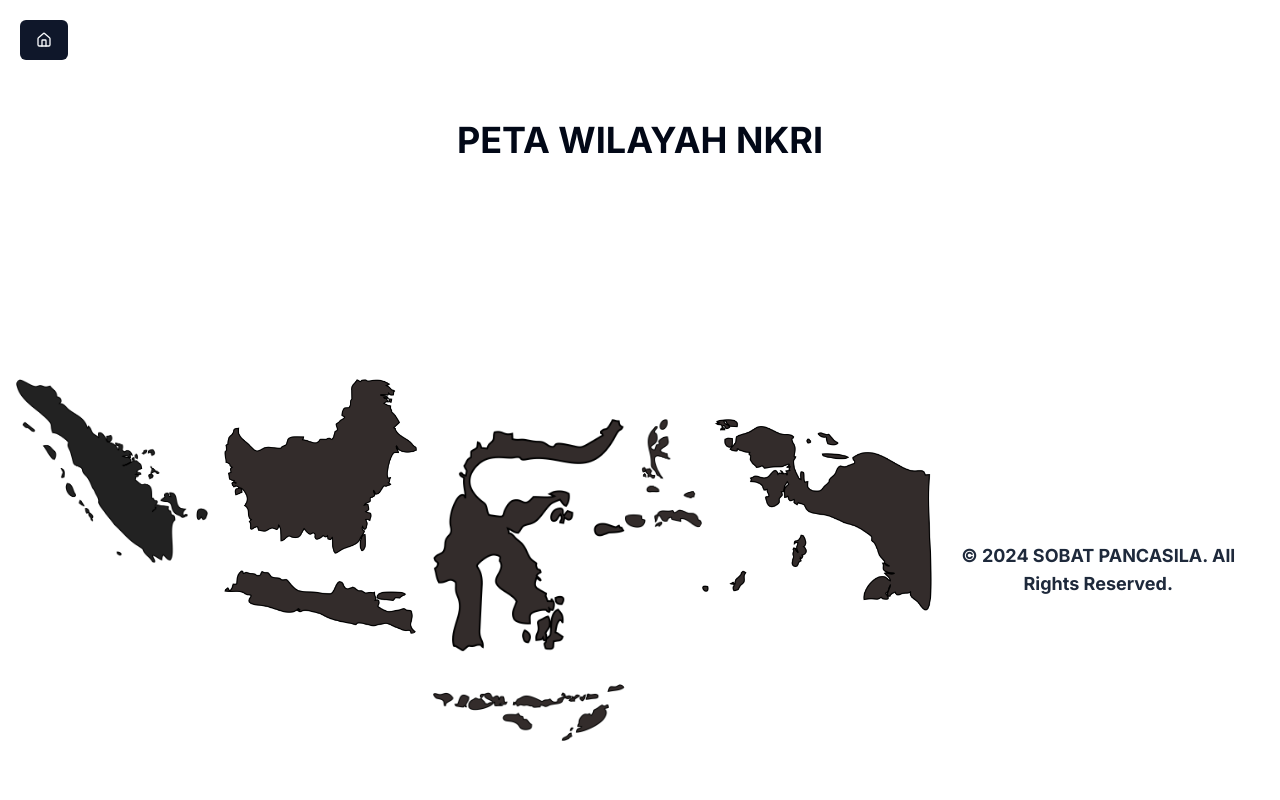
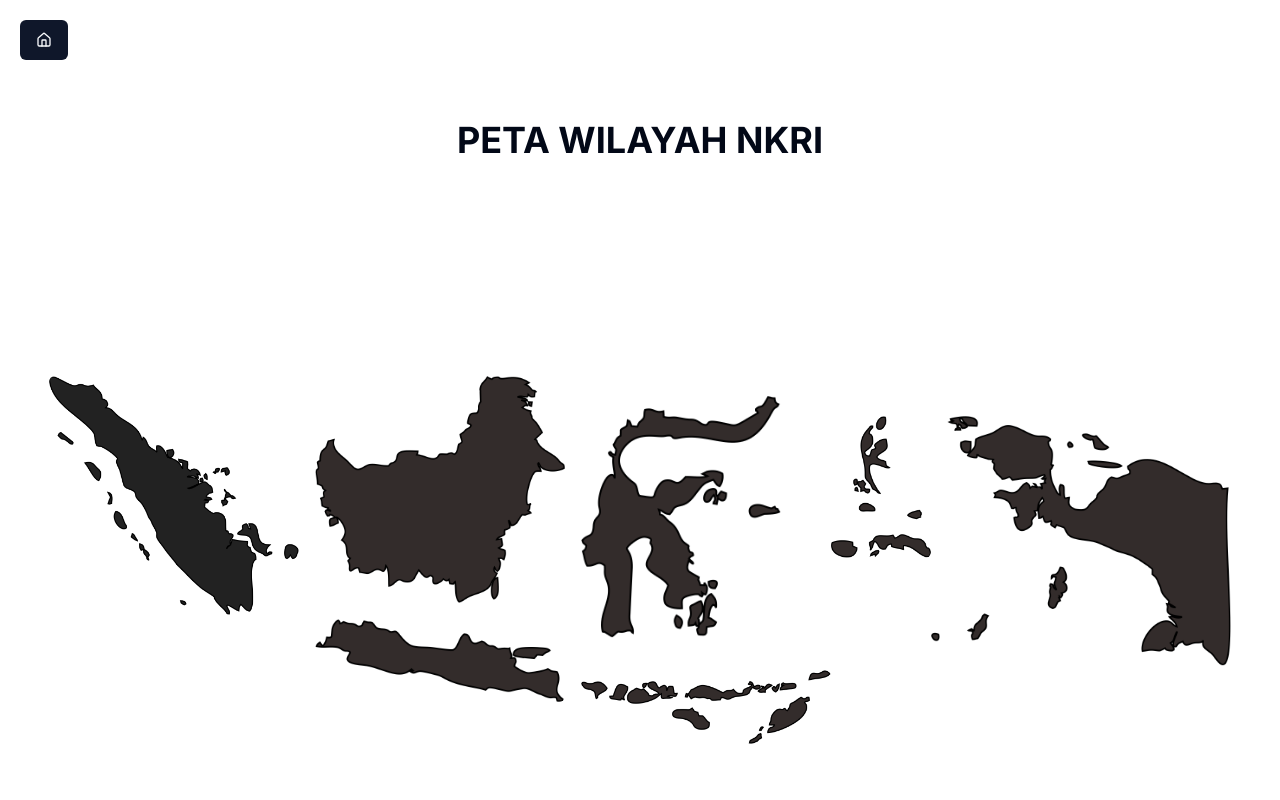
Before and after one commit to ahmadammarm/sobat-pancasila, a Next.js app: page /peta in a window 1280 px wide. Shown: the top 800 px of the page. Built offline with nearby package versions, Linux system fonts and the light colour scheme.

Commit message:
feat: mengubah layout untuk peta

```diff
--- a/src/app/peta/page.jsx
+++ b/src/app/peta/page.jsx
@@ -94,7 +94,7 @@ const Page = () => {
               </div>
             ))}
           </div>
-          <div className="flex flex-col mt-10 ml-4 space-y-4">
+          <div className="flex flex-col mt-5 ml-4 space-y-4">
             <div className="relative group">
               <img
                 src={imgSulawesi}
@@ -145,8 +145,8 @@ const Page = () => {
             </div>
           </div>
         </div>
-        <Copyright />
       </div>
+      <Copyright />
     </>
   );
 };
```
